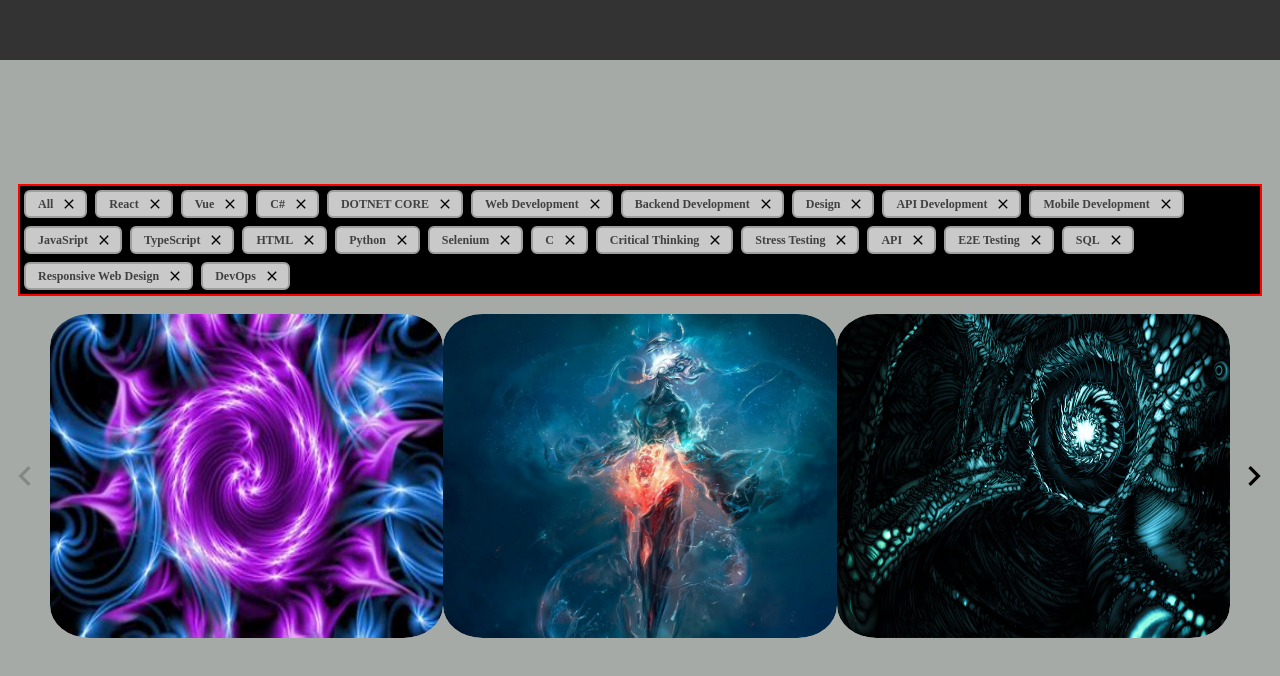
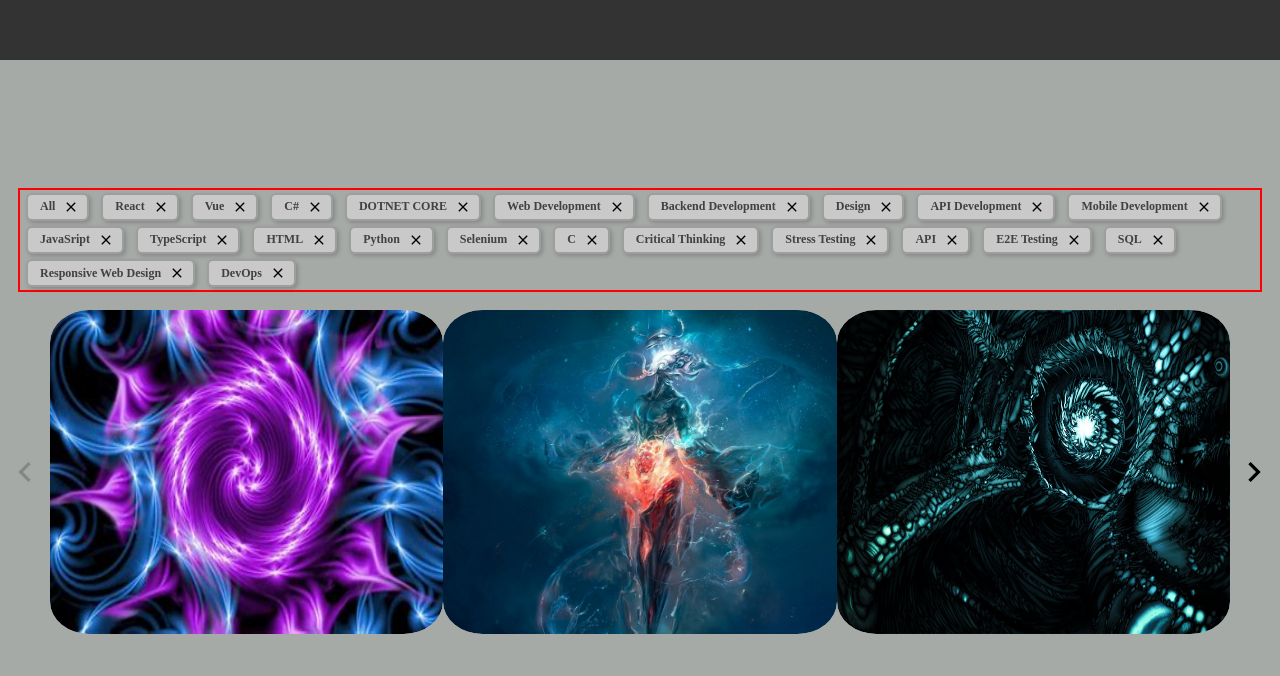
Before and after one commit to ballin-98/portfolio-website, a Vue app in the folder portfolio-application/: page / in a window 1280 px wide. Shown: the part 740-1416 px from the top of the page. Built offline with nearby package versions, Linux system fonts and the light colour scheme.

Commit message:
added all tags and hover effect

```diff
--- a/portfolio-application/src/components/ProjectsPage.vue
+++ b/portfolio-application/src/components/ProjectsPage.vue
@@ -144,21 +144,17 @@ const getPreviousCards = () => {
 
 .project-tag-container {
   width: calc(100% - 40px);
-  height: auto;
-  background: black;
+  height: 100px;
   display: flex;
-
   justify-content: flex-start; /* Align content to the end (right side) */
   align-items: center;
   flex-wrap: wrap;
-  /* padding: 20px; */
   border: 2px solid red;
 }
 
 .arrow-button {
   width: 100px;
   font-size: 24px;
-  /* border: 1px solid black; */
   cursor: pointer;
   display: flex;
   align-items: center;
@@ -187,7 +183,6 @@ const getPreviousCards = () => {
   flex-direction: row;
   align-items: center;
   justify-content: center;
-  /* border: 2px solid white; */
 }
 .fade-enter-active,
 .fade-leave-active {
--- a/portfolio-application/src/components/Tag.vue
+++ b/portfolio-application/src/components/Tag.vue
@@ -36,7 +36,7 @@ const closeTag = () => {
   width: auto;
   height: 16px;
   padding: 4px 8px 4px 12px; /* Adjusted right padding */
-  margin: 4px;
+  margin: 0px 6px;
   display: flex;
   align-items: center;
   justify-content: space-between;
@@ -47,12 +47,13 @@ const closeTag = () => {
   border: 2px solid #9e9e9e;
   background-color: #c9c9c9;
   cursor: pointer;
-  transition: background-color 0.3s ease, box-shadow 0.3s ease;
+  transition: 0.1s ease;
   box-shadow: 2px 2px 4px rgba(0, 0, 0, 0.2);
 }
 
 .tag-container:hover {
-  box-shadow: 2px 2px 8px rgba(0, 0, 0, 0.3);
+  background-color: #a0a0a0;
+  transform: scale(1.1);
 }
 
 .tag-text {
```
